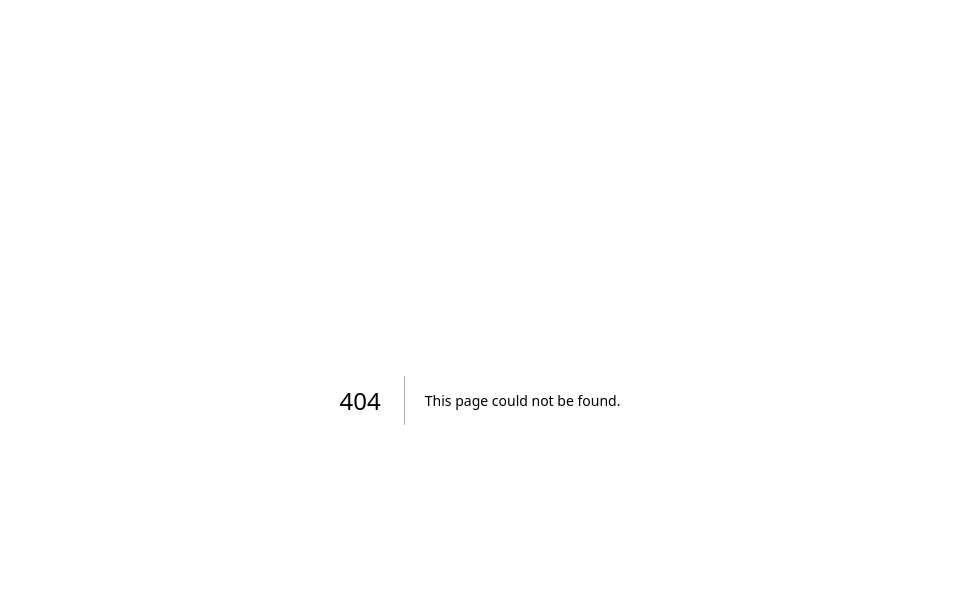
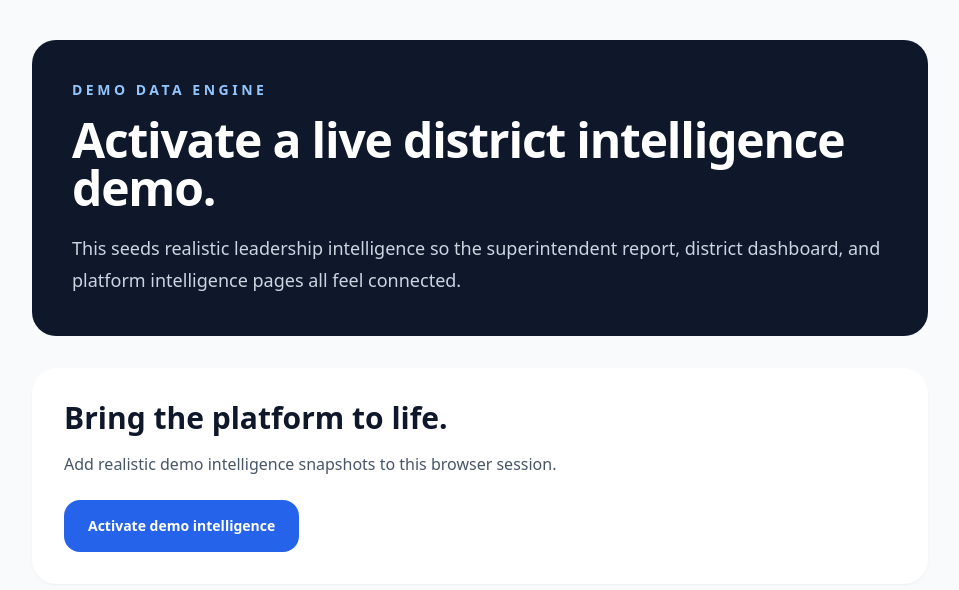
Before and after one commit to jmarc296-jpg/instructional-leadership-practice, a Next.js app: page /activate-demo in a window 1280 px wide. Before the commit this address had no page. Shown: the top 590 px of the page, without its empty margins (160-1119 px from the left). Built offline with nearby package versions, Linux system fonts and the light colour scheme.

Commit message:
Add demo intelligence activation engine

```diff
--- /dev/null
+++ b/app/activate-demo/page.tsx
@@ -0,0 +1,153 @@
+'use client'
+
+import { useState } from 'react'
+import { saveLeadershipIntelligenceSnapshot } from '@/lib/local-store'
+
+export default function ActivateDemoPage() {
+  const [activated, setActivated] = useState(false)
+
+  function activateDemo() {
+    const demoSnapshots = [
+      {
+        domain: 'instructional leadership',
+        risk: 'low',
+        precision: 88,
+        accountability: 82,
+        clarity: 86,
+        impact: 91,
+        riskText: 'Strong instructional judgment with clear student-impact orientation.'
+      },
+      {
+        domain: 'conflict leadership',
+        risk: 'moderate',
+        precision: 68,
+        accountability: 61,
+        clarity: 72,
+        impact: 70,
+        riskText: 'Leader may delay difficult staff accountability conversations.'
+      },
+      {
+        domain: 'data-driven instruction',
+        risk: 'low',
+        precision: 84,
+        accountability: 78,
+        clarity: 80,
+        impact: 87,
+        riskText: 'Leader uses evidence well to guide instructional next steps.'
+      },
+      {
+        domain: 'culture leadership',
+        risk: 'high',
+        precision: 55,
+        accountability: 48,
+        clarity: 60,
+        impact: 58,
+        riskText: 'Response lacks urgency around adult behavior and culture protection.'
+      },
+      {
+        domain: 'teacher coaching',
+        risk: 'moderate',
+        precision: 74,
+        accountability: 66,
+        clarity: 71,
+        impact: 76,
+        riskText: 'Coaching move is promising but needs tighter follow-through.'
+      }
+    ]
+
+    demoSnapshots.forEach((item, index) => {
+      saveLeadershipIntelligenceSnapshot({
+        cardId: `demo-snapshot-${index + 1}`,
+        domain: item.domain,
+        score: {
+          readiness: Math.round((item.precision + item.accountability + item.clarity + item.impact) / 4)
+        },
+        insights: {
+          summary: item.riskText
+        },
+        profile: {
+          instructionalPrecision: item.precision,
+          accountabilityStrength: item.accountability,
+          communicationClarity: item.clarity,
+          studentImpactOrientation: item.impact,
+          riskLevel: item.risk
+        },
+        consequences: {
+          unresolvedRisk: item.riskText,
+          likelyConsequence: item.riskText
+        },
+        recommendation: {
+          priority: 'Targeted leadership development',
+          nextPracticeFocus: 'Continue simulation reps aligned to the highest-risk leadership domain.'
+        }
+      })
+    })
+
+    setActivated(true)
+  }
+
+  return (
+    <main className="min-h-screen bg-slate-50 px-6 py-10">
+      <div className="mx-auto max-w-4xl space-y-8">
+        <section className="rounded-3xl bg-slate-900 p-10 text-white">
+          <p className="text-sm font-semibold uppercase tracking-[0.25em] text-blue-300">
+            Demo Data Engine
+          </p>
+
+          <h1 className="mt-4 text-5xl font-semibold tracking-tight">
+            Activate a live district intelligence demo.
+          </h1>
+
+          <p className="mt-5 text-lg leading-8 text-slate-300">
+            This seeds realistic leadership intelligence so the superintendent report, district dashboard, and platform intelligence pages all feel connected.
+          </p>
+        </section>
+
+        <section className="rounded-3xl bg-white p-8 shadow-sm">
+          {!activated ? (
+            <>
+              <h2 className="text-3xl font-semibold text-slate-900">
+                Bring the platform to life.
+              </h2>
+
+              <p className="mt-4 text-slate-600">
+                Add realistic demo intelligence snapshots to this browser session.
+              </p>
+
+              <button
+                onClick={activateDemo}
+                className="mt-6 rounded-2xl bg-blue-600 px-6 py-4 text-sm font-semibold text-white"
+              >
+                Activate demo intelligence
+              </button>
+            </>
+          ) : (
+            <>
+              <h2 className="text-3xl font-semibold text-slate-900">
+                Demo intelligence activated.
+              </h2>
+
+              <p className="mt-4 text-slate-600">
+                Your executive pages now have live intelligence signals to display.
+              </p>
+
+              <div className="mt-6 flex flex-wrap gap-3">
+                <a href="/superintendent" className="rounded-2xl bg-blue-600 px-6 py-4 text-sm font-semibold text-white">
+                  View superintendent dashboard
+                </a>
+
+                <a href="/reports" className="rounded-2xl border border-slate-300 px-6 py-4 text-sm font-semibold text-slate-900">
+                  View report
+                </a>
+
+                <a href="/district" className="rounded-2xl border border-slate-300 px-6 py-4 text-sm font-semibold text-slate-900">
+                  View district dashboard
+                </a>
+              </div>
+            </>
+          )}
+        </section>
+      </div>
+    </main>
+  )
+}
```
